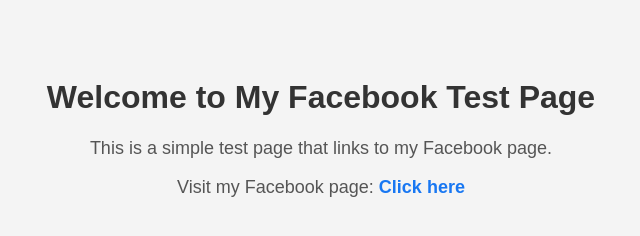
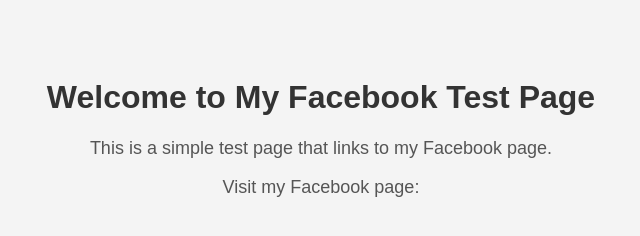
Before and after one commit to shirleyyy1824/test, a plain HTML site: page index.html in a window 1280 px wide. Shown: the whole page, without its empty margins (319-959 px from the left). Drawn offline with Linux system fonts and the light colour scheme.

Commit message:
Update index.html

```diff
--- a/index.html
+++ b/index.html
@@ -44,9 +44,7 @@
 
     <!-- Facebook Page Link -->
     <p>Visit my Facebook page:
-        <a href="https://www.facebook.com/tianjiao.hu.16" target="_blank">
-            Click here
-        </a>
+
     </p>
 
 
```
